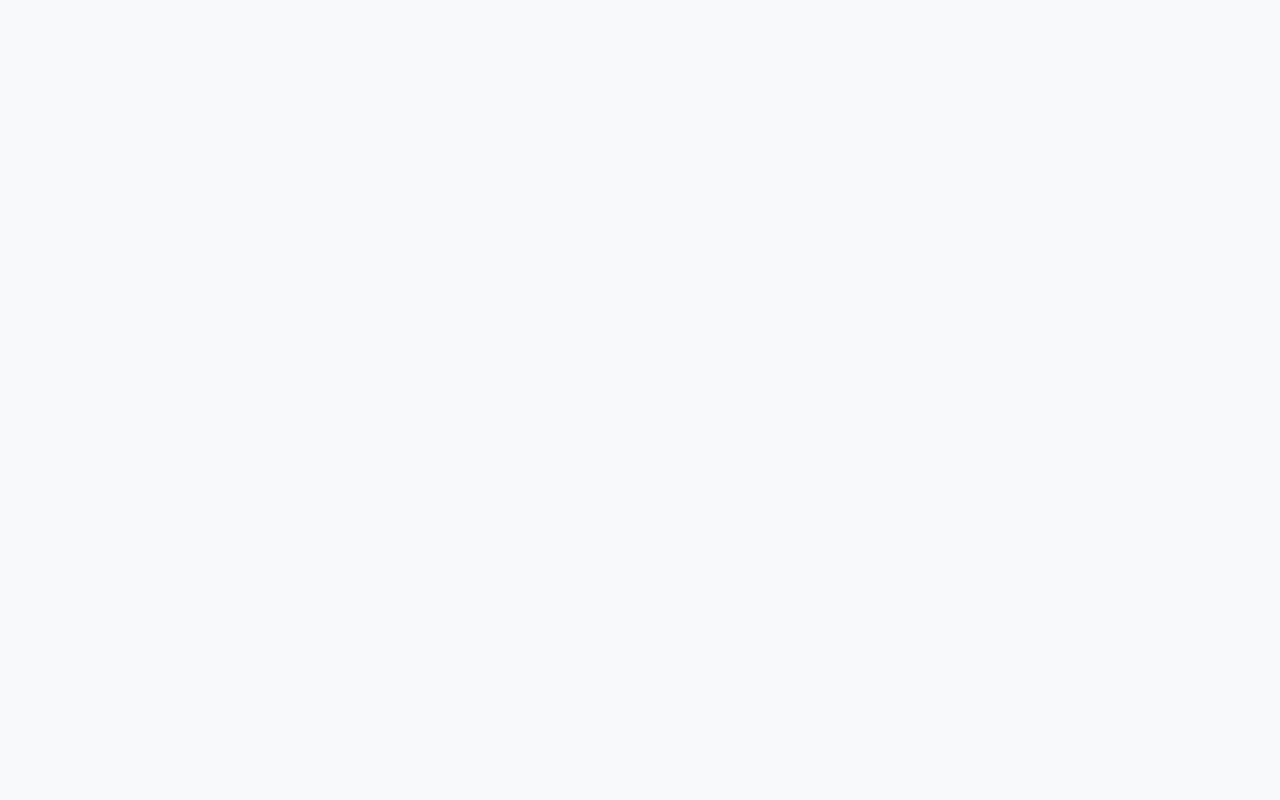
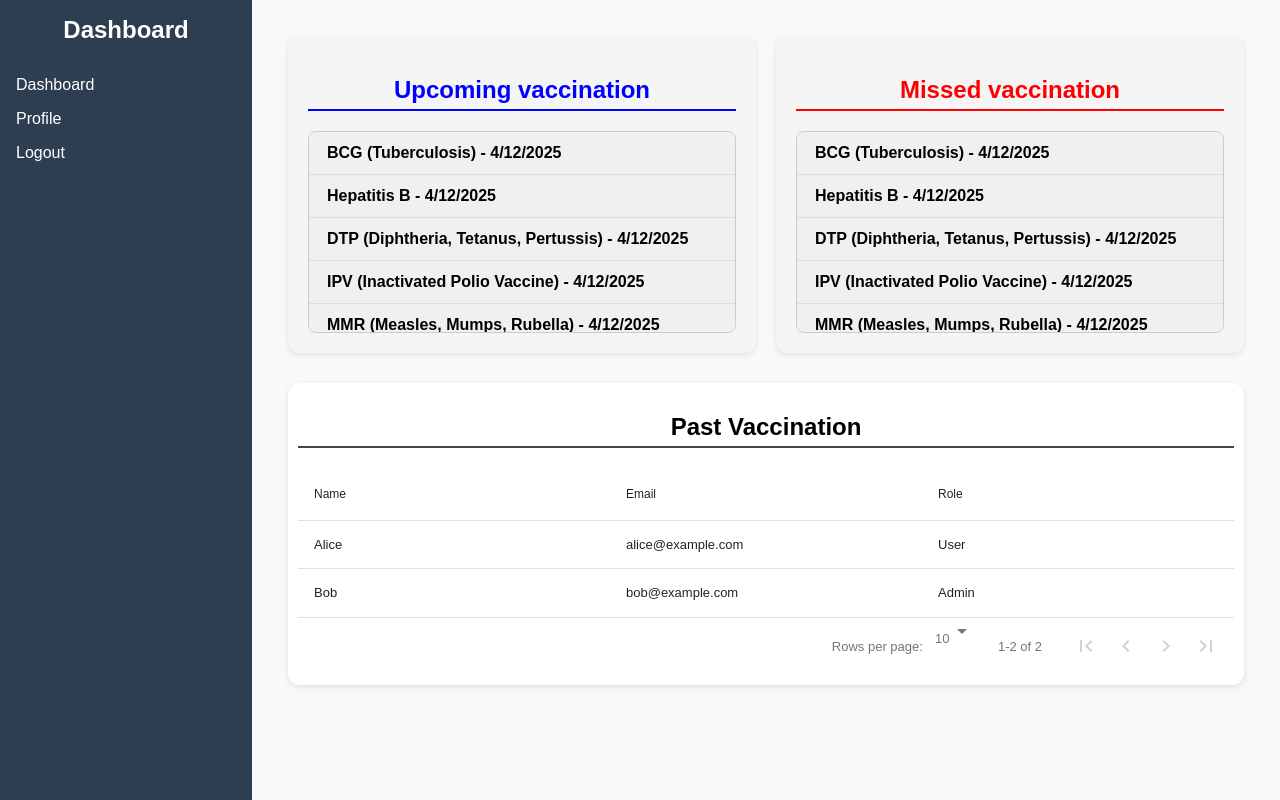
Before and after one commit to ramprasad-selvam/vaccination-front, a React (Vite) app: page /dashboard in a window 1280 px wide. Before the commit this address had no page. Built offline with nearby package versions, Linux system fonts and the light colour scheme.

Commit message:
dashboard sample for patients

```diff
--- a/src/components/Layout.css
+++ b/src/components/Layout.css
@@ -64,7 +64,109 @@
 
 .content {
   flex: 1;
-  padding: 2rem;
+  padding: 1rem;
   background: #f9f9f9;
   overflow-y: auto;
 }
+.top-row {
+  display: flex;
+  gap: 20px;
+  margin-bottom: 30px;
+}
+
+.box {
+  flex: 1;
+  background-color: #f5f5f5;
+  padding: 20px;
+  border-radius: 12px;
+  box-shadow: 0 2px 6px rgba(0, 0, 0, 0.1);
+  text-align: center;
+  font-weight: bold;
+}
+
+.table-row {
+  background: #fff;
+  padding: 10px;
+  border-radius: 12px;
+  box-shadow: 0 2px 6px rgba(0, 0, 0, 0.1);
+}
+
+.dashcontainer {
+  padding: 20px;
+  max-width: 1000px;
+  margin: auto;
+}
+
+/* src/pages/ListPage.css */
+
+/* src/pages/ListPage.css */
+
+.list-page {
+  max-width: 600px;
+  font-family: sans-serif;
+}
+
+.heading {
+  font-size: 24px;
+  margin-bottom: 20px;
+  border-bottom: 2px solid #444;
+  padding-bottom: 5px;
+}
+
+/* Container to restrict visible height to 10 items */
+.scrollable-list {
+  max-height: calc(200px);
+  overflow-y: auto;
+  border: 1px solid #ccc;
+  border-radius: 8px;
+
+  /* Hide scrollbar - cross-browser support */
+  scrollbar-width: none; /* Firefox */
+  -ms-overflow-style: none; /* IE and Edge */
+}
+
+.scrollable-list::-webkit-scrollbar {
+  display: none; /* Chrome, Safari, and Opera */
+}
+
+/* List styles */
+.custom-list {
+  list-style: none;
+  padding: 0;
+  margin: 0;
+}
+
+.list-item {
+  background-color: #f0f0f0;
+  padding: 12px 18px;
+  border-bottom: 1px solid #ddd;
+  display: flex;
+  align-items: center;
+}
+
+.list-item:last-child {
+  border-bottom: none;
+}
+
+.nav-links-active {
+  background: #34495e;
+  padding: 0.5rem;
+  border-radius: 5px;
+}
+
+.red {
+  color: red;
+  border-block-color: red;
+}
+.blue {
+  color: blue;
+  border-block-color: blue;
+}
+.green {
+  color: green;
+  border-block-color: green;
+}
+.yellow {
+  color: yellow;
+  border-block-color: yellow;
+}
--- a/src/components/Layout.jsx
+++ b/src/components/Layout.jsx
@@ -8,7 +8,7 @@ const DashboardLayout = ({ children, heading }) => {
       <aside className="sidebar">
         <div className="sidebar-header">{heading}</div>
         <nav className="nav-links">
-          <Link to="/">Dashboard</Link>
+          <Link to="/dashboard">Dashboard</Link>
           <Link to="/profile">Profile</Link>
           <Link to="/logout">Logout</Link>
         </nav>
--- a/src/main.jsx
+++ b/src/main.jsx
@@ -7,7 +7,7 @@ import Logout from "./pages/Logout";
 import Register from "./pages/Register";
 import PrivateRoute from "./components/Private";
 import Profile from "./pages/Profile";
-
+import Dashboard from "./pages/Dashboard";
 ReactDOM.createRoot(document.getElementById("root")).render(
   <React.StrictMode>
     <BrowserRouter>
@@ -24,6 +24,14 @@ ReactDOM.createRoot(document.getElementById("root")).render(
             </PrivateRoute>
           }
         />
+        <Route
+          path="/dashboard"
+          element={
+            <PrivateRoute>
+              <Dashboard />
+            </PrivateRoute>
+          }
+        />
       </Routes>
     </BrowserRouter>
   </React.StrictMode>
--- /dev/null
+++ b/src/pages/Dashboard.jsx
@@ -0,0 +1,83 @@
+// src/pages/Dashboard.jsx
+
+import React from "react";
+import Layout from "../components/Layout";
+import DataTable from "react-data-table-component";
+const data = [
+  { id: 1, name: "Alice", email: "alice@example.com", role: "User" },
+  { id: 2, name: "Bob", email: "bob@example.com", role: "Admin" },
+];
+
+const columns = [
+  { name: "Name", selector: (row) => row.name, sortable: true },
+  { name: "Email", selector: (row) => row.email },
+  { name: "Role", selector: (row) => row.role },
+];
+const items = [
+  "BCG (Tuberculosis)",
+  "Hepatitis B",
+  "DTP (Diphtheria, Tetanus, Pertussis)",
+  "IPV (Inactivated Polio Vaccine)",
+  "MMR (Measles, Mumps, Rubella)",
+  "Hib (Haemophilus influenzae type b)",
+  "Rotavirus",
+  "Pneumococcal Conjugate Vaccine (PCV)",
+  "Varicella (Chickenpox)",
+  "Hepatitis A",
+  "Influenza (Flu Shot)",
+  "HPV (Human Papillomavirus)",
+  "COVID-19",
+  "Meningococcal",
+  "Typhoid",
+  "Japanese Encephalitis",
+  "Rabies",
+  "Yellow Fever",
+  "Tetanus Booster",
+  "Shingles (Zoster)",
+];
+
+const Dashboard = () => {
+  return (
+    <Layout heading="Dashboard">
+      <div className="dashcontainer">
+        <div className="top-row">
+          <div className="box">
+            <div className="list-page">
+              <h2 className="heading blue">Upcoming vaccination</h2>
+              <div className="scrollable-list">
+                <ul className="custom-list">
+                  {items.map((item, index) => (
+                    <li key={index} className="list-item">
+                      {item} - {new Date().toLocaleDateString()}
+                    </li>
+                  ))}
+                </ul>
+              </div>
+            </div>
+          </div>
+          <div className="box">
+            <div className="list-page">
+              <h2 className="heading red">Missed vaccination</h2>
+              <div className="scrollable-list">
+                <ul className="custom-list">
+                  {items.map((item, index) => (
+                    <li key={index} className="list-item">
+                      {item} - {new Date().toLocaleDateString()}
+                    </li>
+                  ))}
+                </ul>
+              </div>
+            </div>
+          </div>
+        </div>
+
+        <div className="table-row">
+          <h2 className="heading">Past Vaccination</h2>
+          <DataTable columns={columns} data={data} pagination />
+        </div>
+      </div>
+    </Layout>
+  );
+};
+
+export default Dashboard;
--- a/src/pages/Profile.jsx
+++ b/src/pages/Profile.jsx
@@ -1,6 +1,6 @@
 import { useState } from "react";
 import Layout from "../components/Layout";
-function EditProfile() {
+function Profile() {
   const allAllergies = [
     "Peanuts",
     "Dairy",
@@ -50,7 +50,7 @@ function EditProfile() {
   );
 
   return (
-    <Layout heading="Edit Profile">
+    <Layout heading="Profile">
       <div className="ctr" role="main">
         <form onSubmit={handleSubmit}>
           <label htmlFor="dob">Date of Birth</label>
@@ -117,4 +117,4 @@ function EditProfile() {
   );
 }
 
-export default EditProfile;
+export default Profile;
```
Lines whose indentation alone changed are shown as unchanged.
